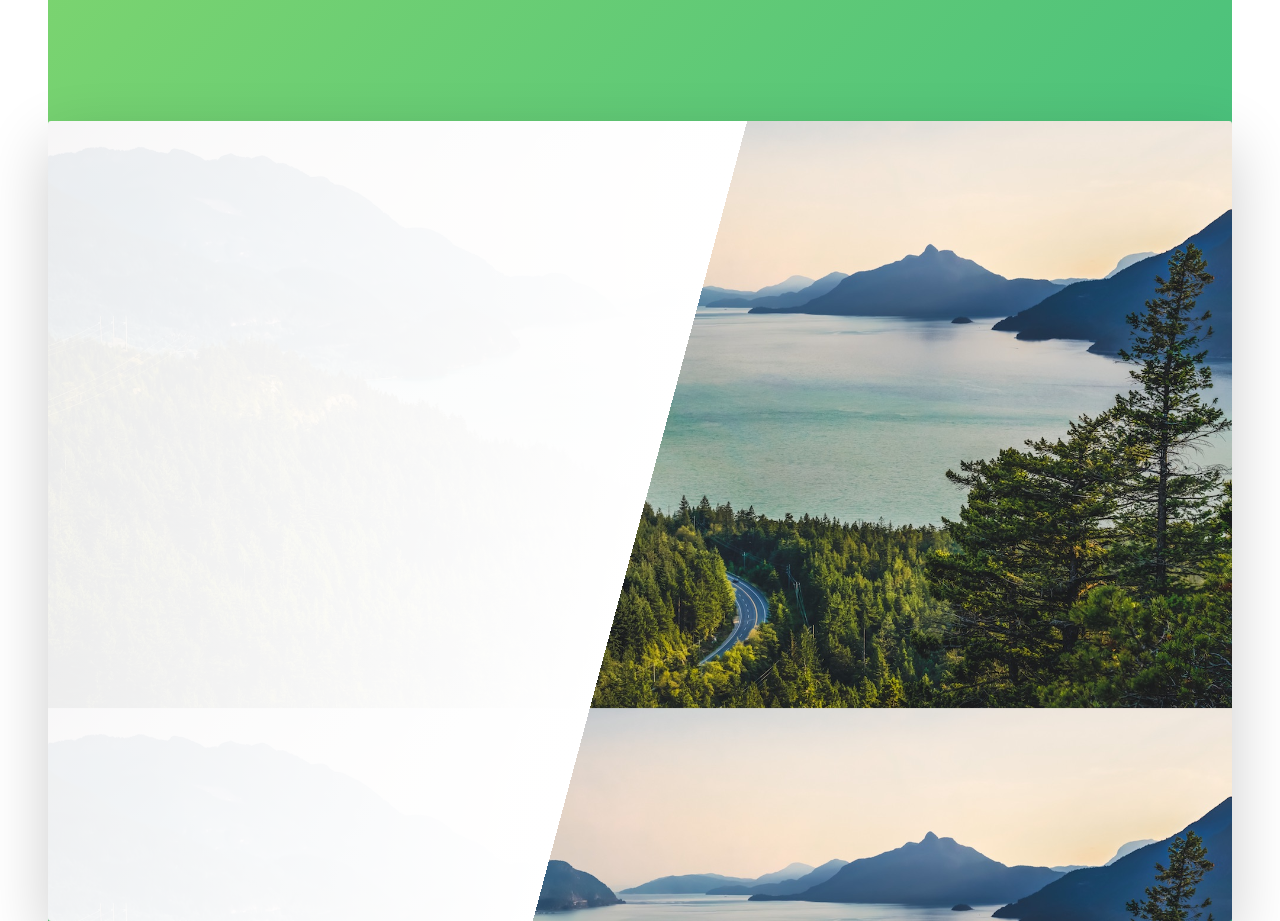
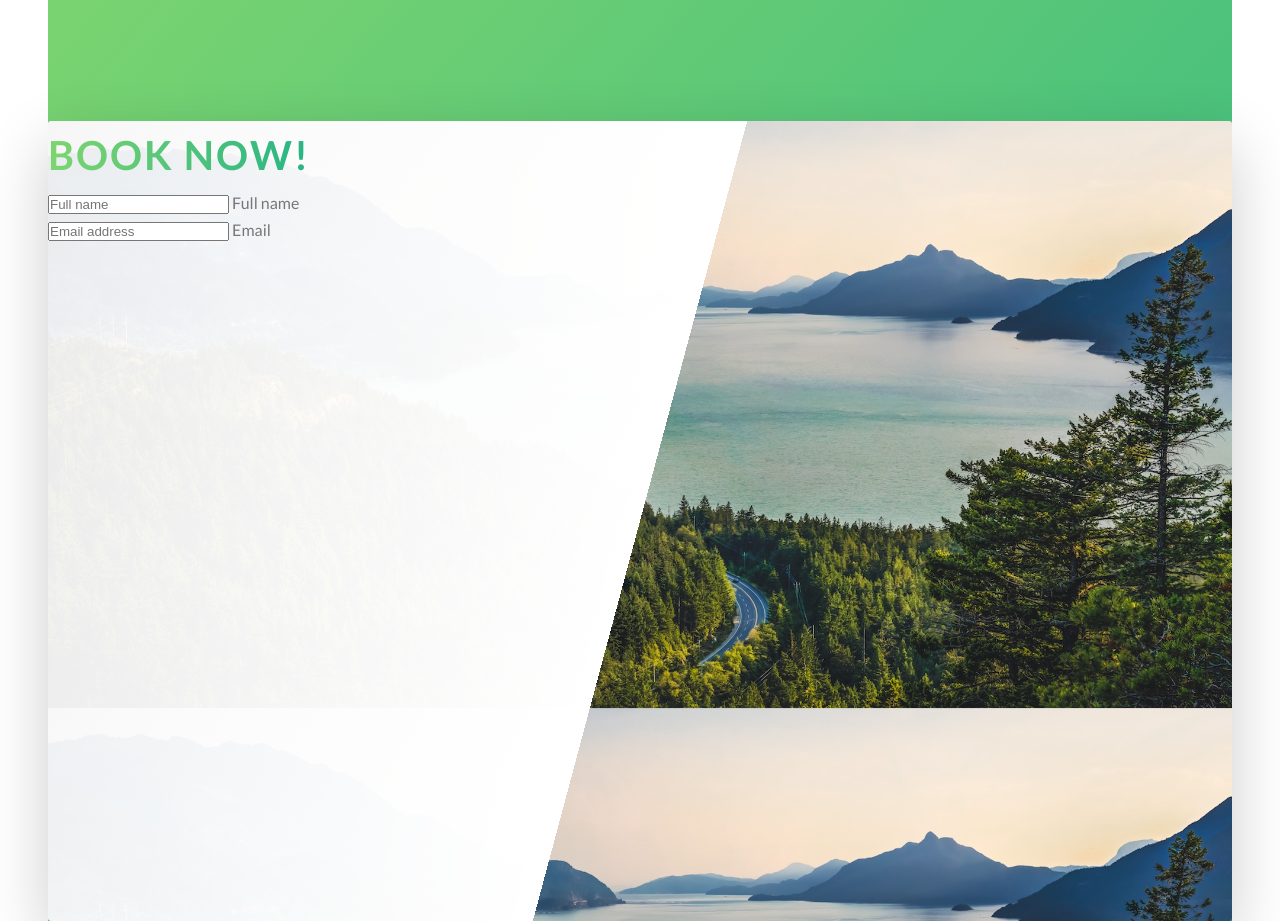
Before and after one commit to ClareBee/AdvancedCSS, a website: page natours/index.html in a window 1280 px wide. Shown: the part 7340-8261 px from the top of the page. Drawn offline with Linux system fonts and the light colour scheme.

Commit message:
form html

```diff
--- a/natours/index.html
+++ b/natours/index.html
@@ -227,7 +227,21 @@
       <section class="section-book">
         <div class="row">
           <div class="book">
-
+            <div class="book__form">
+              <div class="u-margin-bottom-md">
+                <h2 class="heading-secondary">Book now!</h2>
+              </div>
+              <form action="#" class="form">
+                <div class="form__group">
+                  <input id="name" type="text" class="form__input" placeholder="Full name" required>
+                  <label for="name" class="form__label">Full name</label>
+                </div>
+                <div class="form__group">
+                  <input id="email" type="email" class="form__input" placeholder="Email address" required>
+                  <label for="email" class="form__label">Email</label>
+                </div>
+              </form>
+            </div>
           </div>
         </div>
       </section>
--- a/natours/sass/pages/_home.scss
+++ b/natours/sass/pages/_home.scss
@@ -46,4 +46,8 @@
   border-radius: 3px;
   box-shadow: 0 1.5rem 4rem rgba($color-black, .2s);
   height: 50rem;
+  $__form {
+    width: 50%;
+    padding: 6rem;
+  }
 }
```
